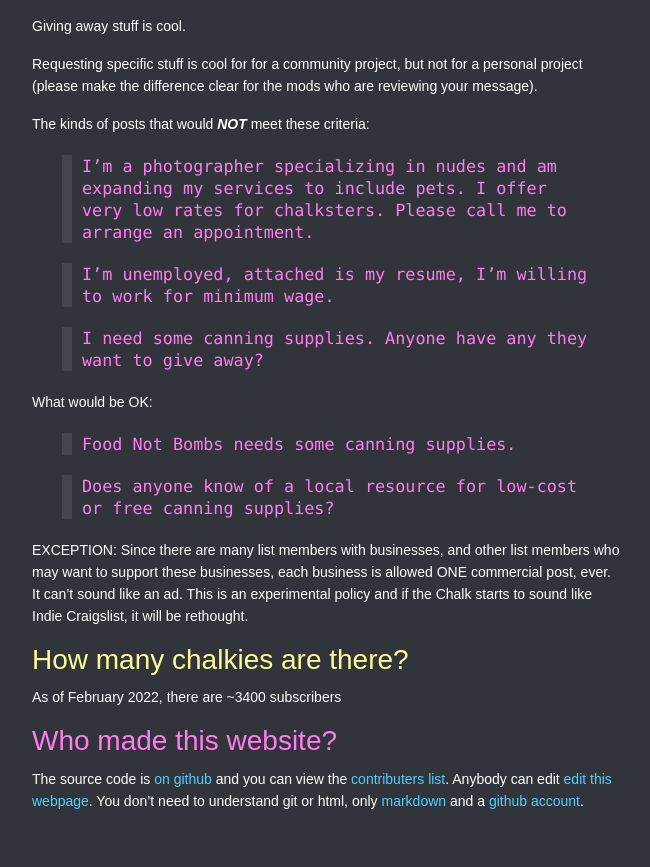
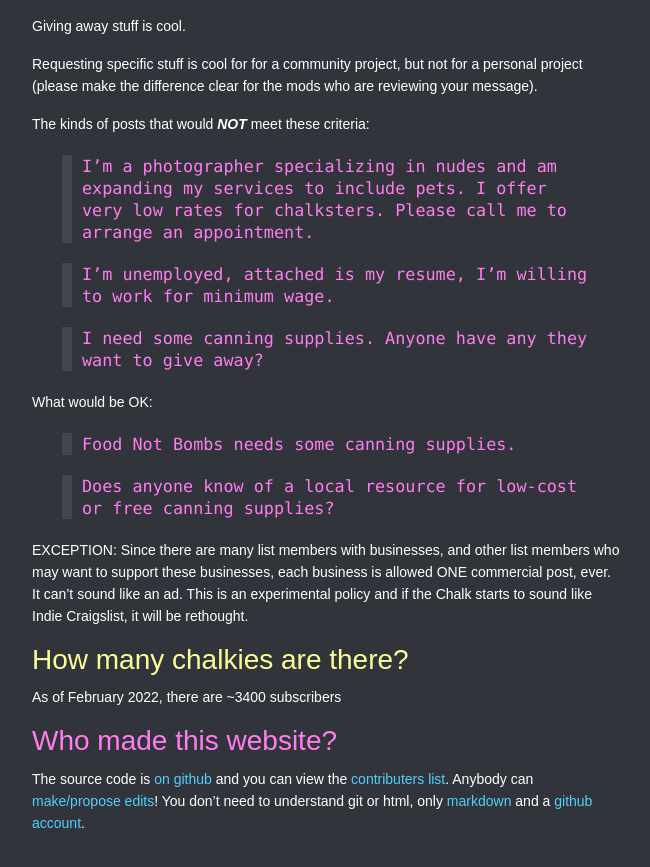
Before and after one commit to organicunity/chalkies.github.io, a Jekyll site: the page built from index.md, in a window 1280 px wide and 900 px high, scrolled down 3431 px. Shown: the top 867 px of the window, without its empty margins (313-963 px from the left). Built offline with Jekyll 4.4.1, drawn with Linux system fonts in a browser that asks for light colours; some web fonts are replaced; comment, search, counter and statistics services are not loaded; a style sheet for code colours, icons or effects is not loaded; our own code applies the rules of GitHub Pages for plain Markdown files.

Commit message:
fix language about editing

```diff
--- a/index.md
+++ b/index.md
@@ -116,4 +116,4 @@ As of February 2022, there are ~3400 subscribers
 
 # Who made this website?
 
-The source code is [on github](https://github.com/chalkies/chalkies.github.io) and you can view the [contributers list](https://github.com/chalkies/chalkies.github.io/graphs/contributors). Anybody can edit [edit this webpage](https://github.com/chalkies/chalkies.github.io/edit/main/index.md). You don't need to understand git or html, only [markdown](https://www.markdownguide.org/basic-syntax) and a [github account](https://github.com/login).
+The source code is [on github](https://github.com/chalkies/chalkies.github.io) and you can view the [contributers list](https://github.com/chalkies/chalkies.github.io/graphs/contributors). Anybody can [make/propose edits](https://github.com/chalkies/chalkies.github.io/edit/main/index.md)! You don't need to understand git or html, only [markdown](https://www.markdownguide.org/basic-syntax) and a [github account](https://github.com/login).
```
